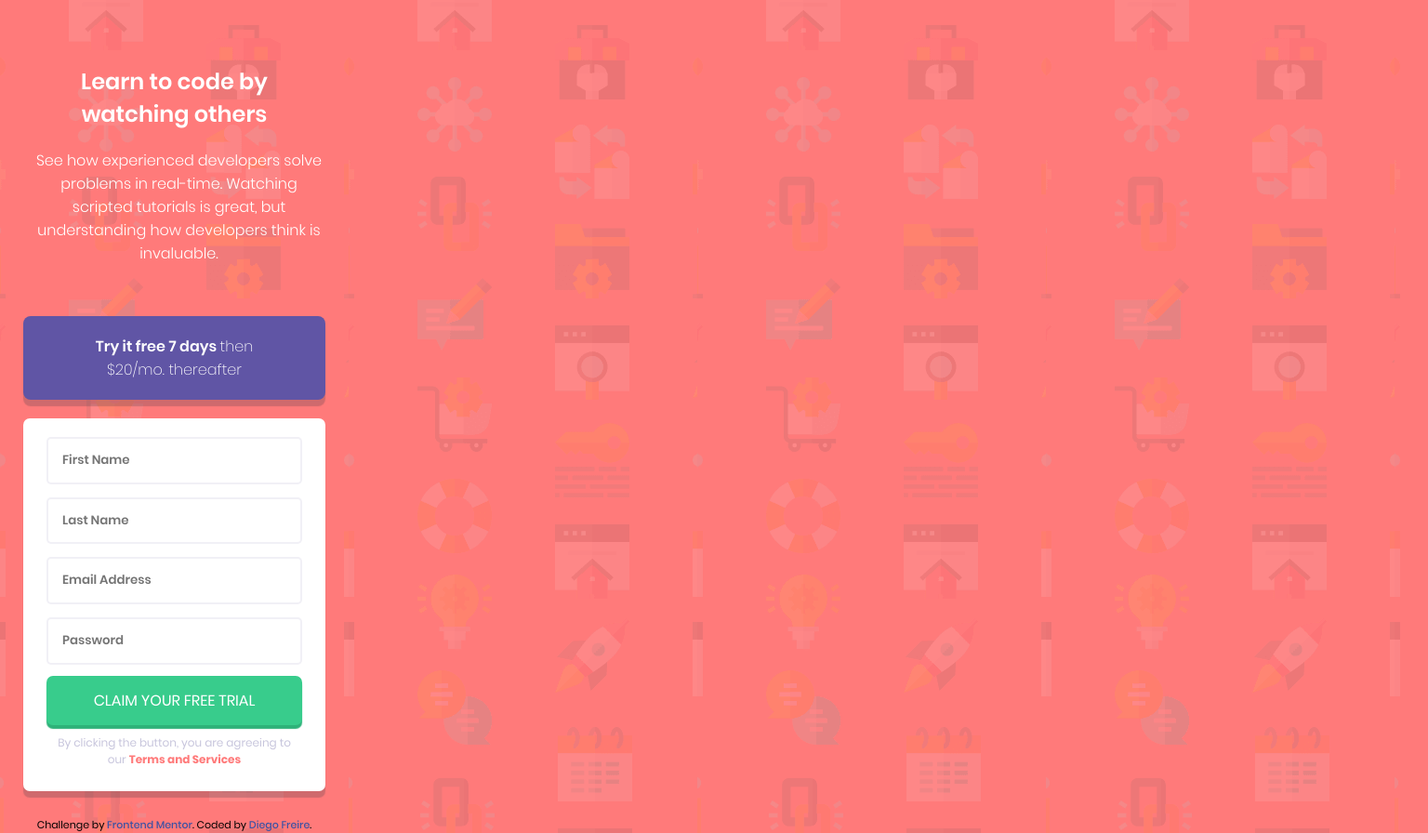
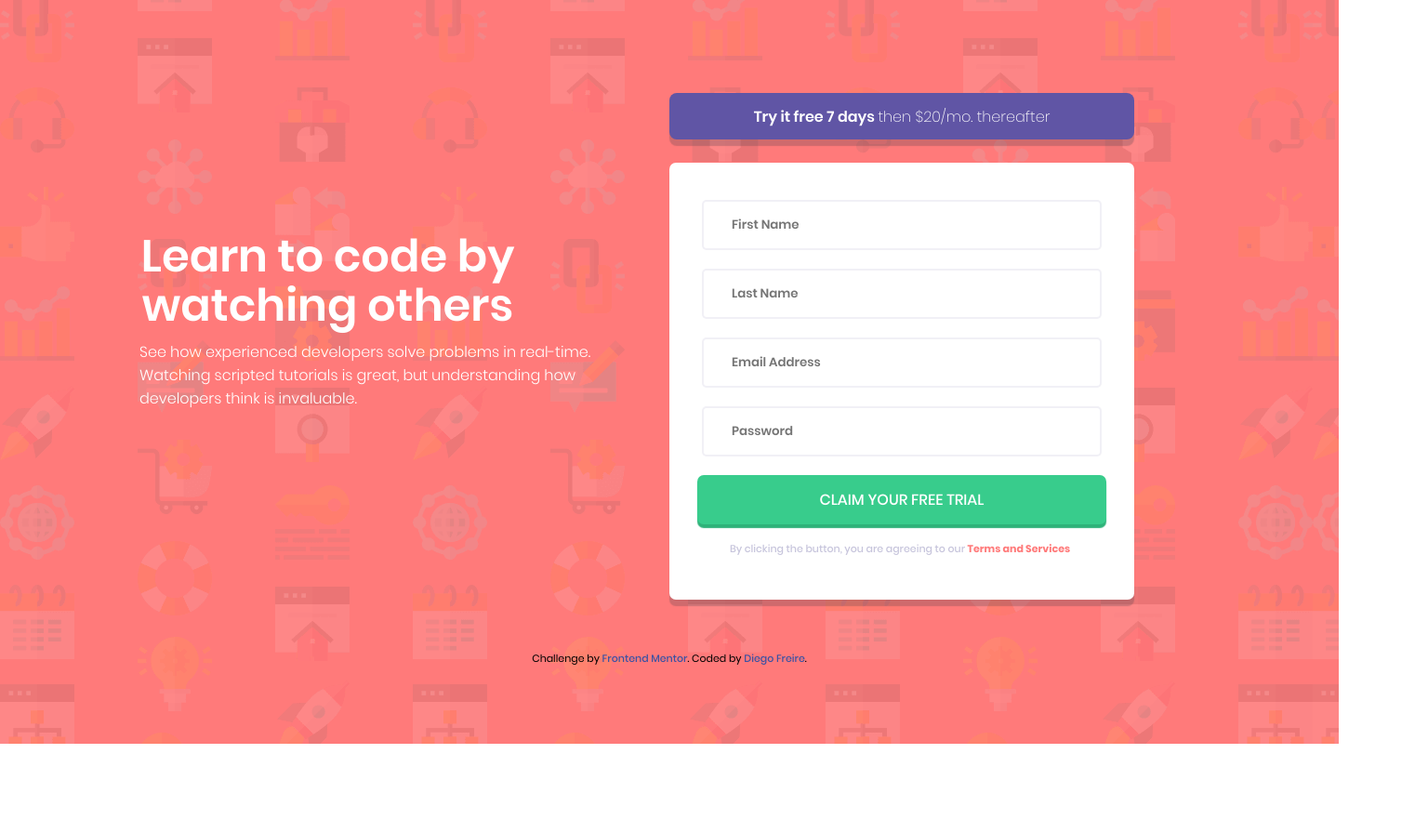
Before and after one commit to DiegoFR20/intro-component-with-signup-form, a plain HTML site: page index.html in a window 1536 px wide. Shown: the whole page at 93% size. After the commit the page ends 800 px from the top, so only its background shows below. Drawn offline with Linux system fonts and the light colour scheme.

Commit message:
Style finished

```diff
--- a/style.css
+++ b/style.css
@@ -42,7 +42,6 @@ html{
     --darkBlue: hsl(249, 10%, 26%);
     --grayishBlue: hsl(246, 25%, 77%);
     font-size: 16px;
-    font-family: "Poppins400";
 }
 
 body{
@@ -69,7 +68,7 @@ p{
 }
 
 #container{
-    max-width: 325px;
+    min-width: 325px;
     color: white;
     display: flex;
     text-align: center;
@@ -92,8 +91,8 @@ p{
 #tryIt{
     background: var(--blue);
     border-radius: 8px;
-    max-width: 325px;
-    max-height: 90px;
+    min-width: 285px;
+    max-height: 50px;
     padding: 20px;
     margin-bottom: 20px;
     box-shadow: 0 7px 1px hsla(249, 10%, 26%, 0.25);
@@ -140,7 +139,7 @@ input{
     border: 0;
     border-radius: 7px;
     background: var(--green);
-    font-family: "Poppins400";
+    font-family: "Poppins500";
     font-size: 1em;
     box-shadow: 0 4px 1px hsla(154, 59%, 44%);
 }
@@ -162,3 +161,111 @@ input{
     font-weight: 700;
     font-family: "Poppins700";
 }
+
+@media only screen and (min-width: 1440px){
+    html{
+        height: 800px;
+        margin: 0;
+        padding: 0;
+        width: var(--desktop-width);
+        background: white;
+    }
+
+    *{
+        margin: 0;
+        padding:0;
+    }
+
+    body{
+        margin: 0;
+        padding: 100px 150px;
+        width: 1140px;
+        height: 600px;
+        max-height: 800px;
+        background: url("images/bg-intro-desktop.png");
+        background-color: var(--red);
+    }
+
+    #container{
+        margin: 0;
+        width: 1140px;
+        height: 600px;
+        display: flex;
+        flex-wrap: wrap;
+    }
+
+    #apresentation{
+        width: 570px;
+        margin: 0;
+        padding: 0;
+    }
+
+    #apresentation h2{
+        margin: 150px 0 10px;
+        line-height: 1.10em;
+        width: 405px;
+        font-size: 48px;
+    }
+
+    #apresentation p{
+        margin: 0;
+        width: 500px;
+        text-align: left;
+    }
+
+    #offer{
+        height: 600px;
+        width: 500px;
+    }
+
+    #tryIt{
+        min-height: 37.5px;
+        height: 37.5px;
+        padding: 0;
+        padding-top: 12.5px;
+        margin-bottom: 25px;
+    }
+
+    #tryIt p{
+        width: 320px;
+        margin: 0;
+        margin-left: 90px;
+        padding: 0;
+    }
+
+    form{
+        padding: 0;
+        margin: 0;
+    }
+
+    input{
+        padding-left: 30px;
+        margin: 5px 0 15px;
+        width: 396px;
+        height: 50px;
+    }
+
+    #signUp{
+        width: 440px;
+        height: 405px;
+        margin: 0;
+        padding: 35px 30px 30px;
+    }
+
+    #signUp button{
+        width: 440px;
+        margin-bottom: 18px;
+    }
+
+    #signUp p{
+        margin-left: 18px;
+        font-family: "Poppins500";
+        width: 400px;
+        font-size: 11px;
+    }
+
+    #signUp a {
+
+        font-family: "Poppins700";
+    }
+}
```
Also changed, not shown: index.html (+7 -5 lines).
